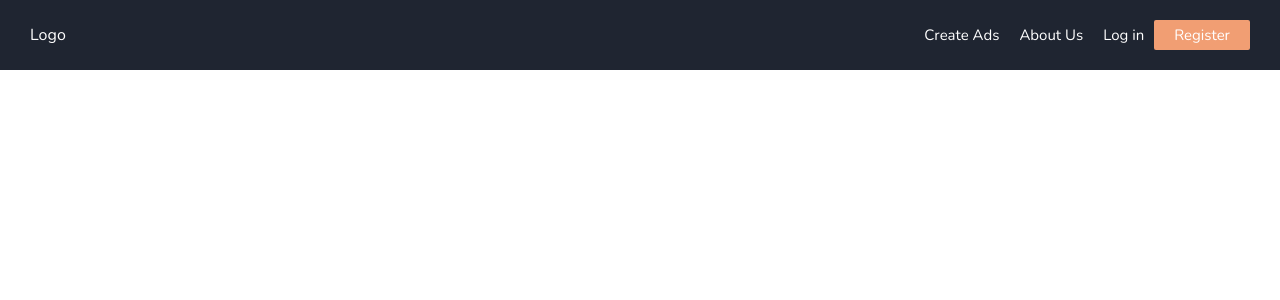
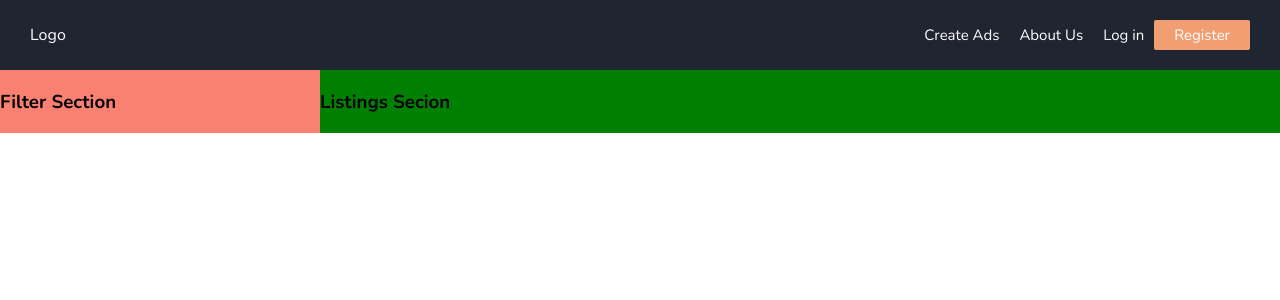
Before and after one commit to DlOMEDES/react-estate, a React (Create React App) app: page / in a window 1280 px wide. Shown: the top 300 px of the page. Built offline with nearby package versions, Linux system fonts and the light colour scheme.

Commit message:
filter and listings content sections in progress

```diff
--- a/src/App.js
+++ b/src/App.js
@@ -1,26 +1,9 @@
 import React, { Component } from 'react';
-import { createGlobalStyle } from 'styled-components';
+import { GlobalStyle } from './utils/GLobals';
 import Navbar from './components/nav/Navbar';
-
-const GlobalStyle = createGlobalStyle`
-  html {
-    box-sizing: border-box;
-    font-size: 62.5%;
-  }
-
-  body {
-    @import url('https://fonts.googleapis.com/css?family=Nunito:300,400,700"');
-    font-family: 'Nunito', sans-serif;
-    margin: 0;
-    padding: 0;
-    font-size: 1.6rem;
-  }
-
-  ul, li, a {
-    text-decoration: none;
-    color: inherit;
-  }
-  `;
+import Filter from './components/layout/Filter';
+import Listings from './components/layout/Listings';
+import ContentSection from './components/layout/ContentSection';
 
 export default class App extends Component {
   render() {
@@ -28,9 +11,11 @@ export default class App extends Component {
       <React.Fragment>
         <GlobalStyle />
         <Navbar />
+        <ContentSection>
+          <Filter />
+          <Listings />
+        </ContentSection>
       </React.Fragment>
     );
   }
 }
-
-// export default App;
--- /dev/null
+++ b/src/components/layout/ContentSection.js
@@ -0,0 +1,8 @@
+import styled from 'styled-components';
+
+const ContentSection = styled.section`
+  display: grid;
+  grid-template-columns: 1fr 3fr;
+  /* grid-template-rows: 50% 50%; */
+`;
+export default ContentSection;
--- /dev/null
+++ b/src/components/layout/Filter.js
@@ -0,0 +1,16 @@
+import React, { Component } from 'react';
+import styled from 'styled-components';
+
+export default class Filter extends Component {
+  render() {
+    return (
+      <FilterWrapper>
+        <h3>Filter Section</h3>
+      </FilterWrapper>
+    );
+  }
+}
+
+const FilterWrapper = styled.div`
+  background: salmon;
+`;
--- /dev/null
+++ b/src/components/layout/Listings.js
@@ -0,0 +1,16 @@
+import React, { Component } from 'react';
+import styled from 'styled-components';
+
+export default class Listings extends Component {
+  render() {
+    return (
+      <ListingsWrapper>
+        <h3>Listings Secion</h3>
+      </ListingsWrapper>
+    );
+  }
+}
+
+const ListingsWrapper = styled.div`
+  background: green;
+`;
--- a/src/components/nav/Navbar.js
+++ b/src/components/nav/Navbar.js
@@ -1,6 +1,26 @@
 import React, { Component } from 'react';
 import styled from 'styled-components';
 import { Colors } from '../../utils/Colors';
+
+export default class Navbar extends Component {
+  render() {
+    return (
+      <React.Fragment>
+        <Header>
+          <Logo href="#">Logo</Logo>
+          <Nav>
+            <Navlinks href="#">Create Ads</Navlinks>
+            <Navlinks href="#">About Us</Navlinks>
+            <Navlinks href="#">Log in</Navlinks>
+            <Navlinks href="#" className="registerBtn">
+              Register
+            </Navlinks>
+          </Nav>
+        </Header>
+      </React.Fragment>
+    );
+  }
+}
 
 const Header = styled.header`
   display: flex;
@@ -11,7 +31,7 @@ const Header = styled.header`
   color: ${Colors.white};
 `;
 
-const Logo = styled.div`
+const Logo = styled.a`
   width: 50px;
 `;
 
@@ -40,23 +60,3 @@ const Navlinks = styled.a`
     color: ${Colors.highlight};
   }
 `;
-
-export default class Navbar extends Component {
-  render() {
-    return (
-      <React.Fragment>
-        <Header>
-          <Logo>Logo</Logo>
-          <Nav>
-            <Navlinks href="#">Create Ads</Navlinks>
-            <Navlinks href="#">About Us</Navlinks>
-            <Navlinks href="#">Log in</Navlinks>
-            <Navlinks href="#" className="registerBtn">
-              Register
-            </Navlinks>
-          </Nav>
-        </Header>
-      </React.Fragment>
-    );
-  }
-}
--- /dev/null
+++ b/src/utils/GLobals.js
@@ -0,0 +1,21 @@
+import { createGlobalStyle } from 'styled-components';
+
+export const GlobalStyle = createGlobalStyle`
+  html {
+    box-sizing: border-box;
+    font-size: 62.5%;
+  }
+
+  body {
+    @import url('https://fonts.googleapis.com/css?family=Nunito:300,400,700"');
+    font-family: 'Nunito', sans-serif;
+    margin: 0;
+    padding: 0;
+    font-size: 1.6rem;
+  }
+
+  ul, li, a {
+    text-decoration: none;
+    color: inherit;
+  }
+  `;
```
